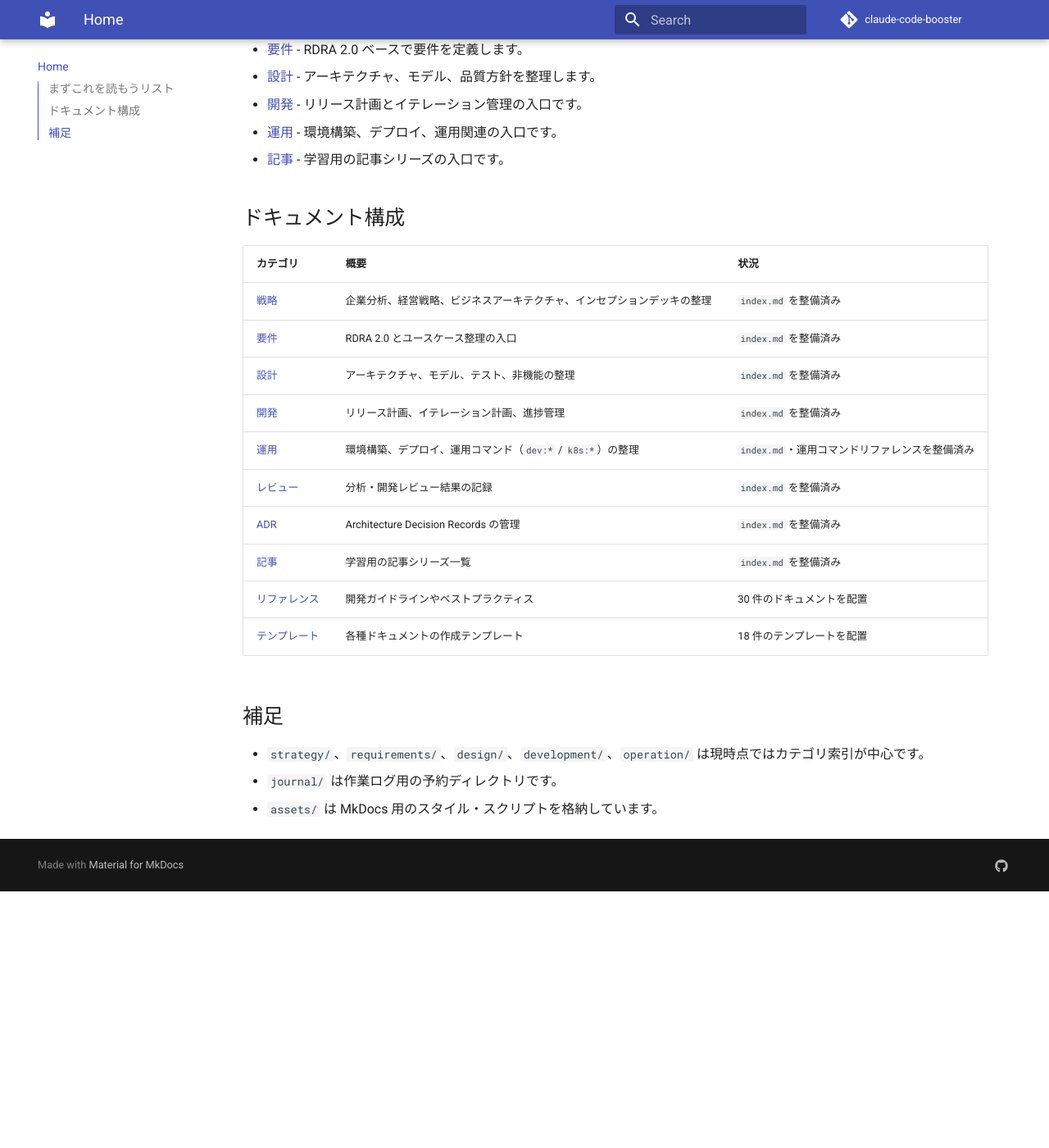
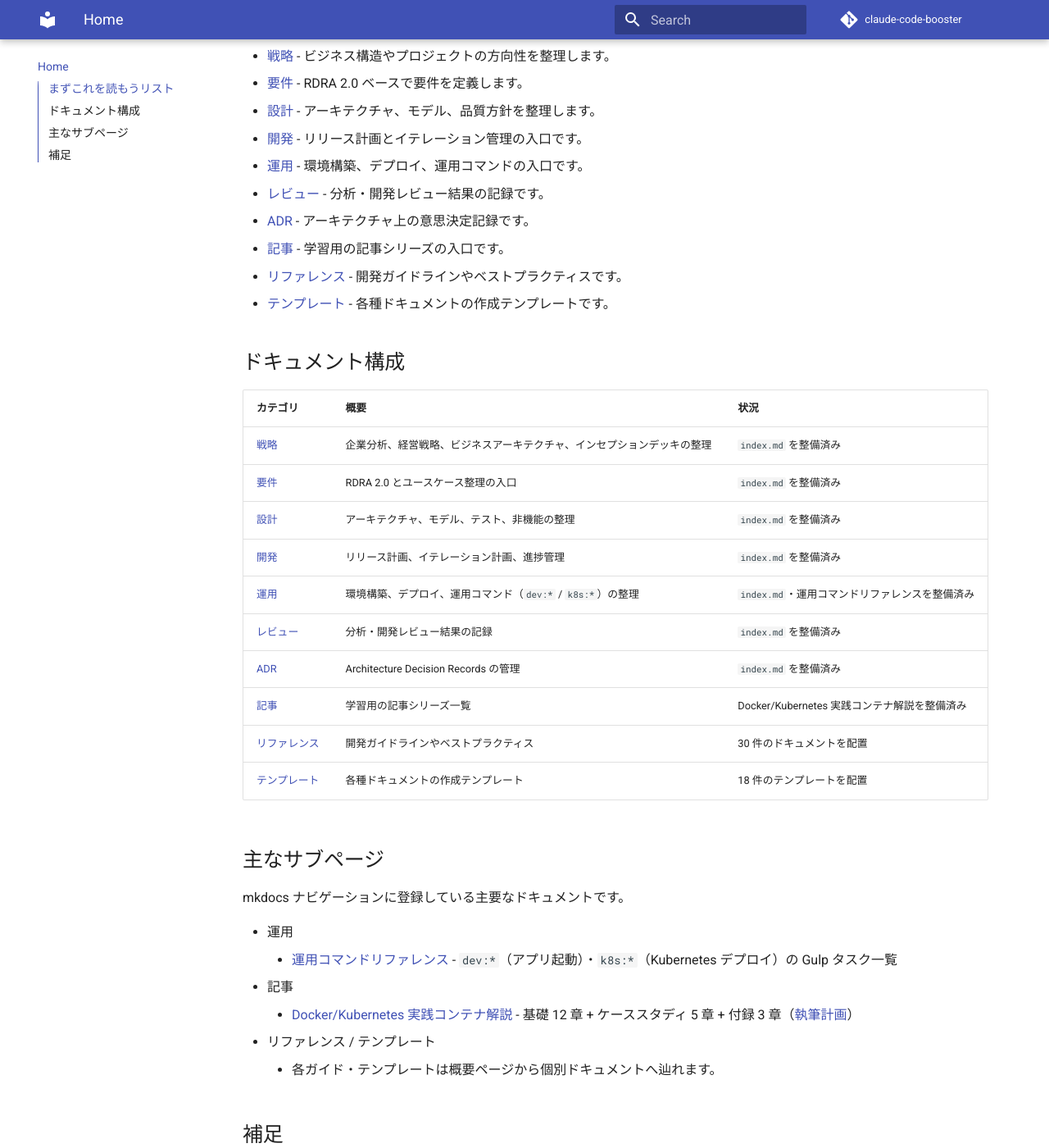
Before and after one commit to k2works/getting-started-docker-kubernetes, an MkDocs documentation site: the page built from docs/index.md, in a window 1280 px wide and 1400 px high, scrolled down 330 px. Shown: the whole window at 82% size. Built offline with MkDocs 1.6.1 and Material for MkDocs 9.7.7, drawn with Linux system fonts in a browser that asks for light colours; comment, search, counter and statistics services are not loaded; before the commit the page ends 1417 px from its top, so only the background shows below that.

Commit message:
docs: docs/index.md を mkdocs.yml の nav 構成に合わせて整理
ドキュメント構成を mkdocs ナビゲーションと一致させる。
- 「まずこれを読もうリスト」に レビュー/ADR/リファレンス/テンプレートを追加（全10カテゴリ）
- 記事行に Docker/Kubernetes 実践コンテナ解説シリーズを反映
- 主なサブページ節を追加（運用コマンドリファレンス・記事シリーズ・執筆計画）

reference/template は実ファイルと nav が完全同期済みであることを確認。

```diff
--- a/docs/index.md
+++ b/docs/index.md
@@ -4,12 +4,18 @@
 
 ## まずこれを読もうリスト
 
+mkdocs のナビゲーションと同じ構成です。
+
 - [戦略](./strategy/index.md) - ビジネス構造やプロジェクトの方向性を整理します。
 - [要件](./requirements/index.md) - RDRA 2.0 ベースで要件を定義します。
 - [設計](./design/index.md) - アーキテクチャ、モデル、品質方針を整理します。
 - [開発](./development/index.md) - リリース計画とイテレーション管理の入口です。
-- [運用](./operation/index.md) - 環境構築、デプロイ、運用関連の入口です。
+- [運用](./operation/index.md) - 環境構築、デプロイ、運用コマンドの入口です。
+- [レビュー](./review/index.md) - 分析・開発レビュー結果の記録です。
+- [ADR](./adr/index.md) - アーキテクチャ上の意思決定記録です。
 - [記事](./article/index.md) - 学習用の記事シリーズの入口です。
+- [リファレンス](./reference/index.md) - 開発ガイドラインやベストプラクティスです。
+- [テンプレート](./template/index.md) - 各種ドキュメントの作成テンプレートです。
 
 ## ドキュメント構成
 
@@ -22,9 +28,20 @@
 | [運用](./operation/index.md) | 環境構築、デプロイ、運用コマンド（`dev:*` / `k8s:*`）の整理 | `index.md`・運用コマンドリファレンスを整備済み |
 | [レビュー](./review/index.md) | 分析・開発レビュー結果の記録                      | `index.md` を整備済み |
 | [ADR](./adr/index.md) | Architecture Decision Records の管理   | `index.md` を整備済み |
-| [記事](./article/index.md) | 学習用の記事シリーズ一覧                        | `index.md` を整備済み |
+| [記事](./article/index.md) | 学習用の記事シリーズ一覧                        | Docker/Kubernetes 実践コンテナ解説を整備済み |
 | [リファレンス](./reference/index.md) | 開発ガイドラインやベストプラクティス                  | 30 件のドキュメントを配置 |
 | [テンプレート](./template/index.md) | 各種ドキュメントの作成テンプレート                   | 18 件のテンプレートを配置 |
+
+## 主なサブページ
+
+mkdocs ナビゲーションに登録している主要なドキュメントです。
+
+- 運用
+    - [運用コマンドリファレンス](./operation/運用コマンドリファレンス.md) - `dev:*`（アプリ起動）・`k8s:*`（Kubernetes デプロイ）の Gulp タスク一覧
+- 記事
+    - [Docker/Kubernetes 実践コンテナ解説](./article/getting-start-docker-kubernetes/index.md) - 基礎 12 章 + ケーススタディ 5 章 + 付録 3 章（[執筆計画](./article/getting-start-docker-kubernetes/outline.md)）
+- リファレンス / テンプレート
+    - 各ガイド・テンプレートは概要ページから個別ドキュメントへ辿れます。
 
 ## 補足
 
```
